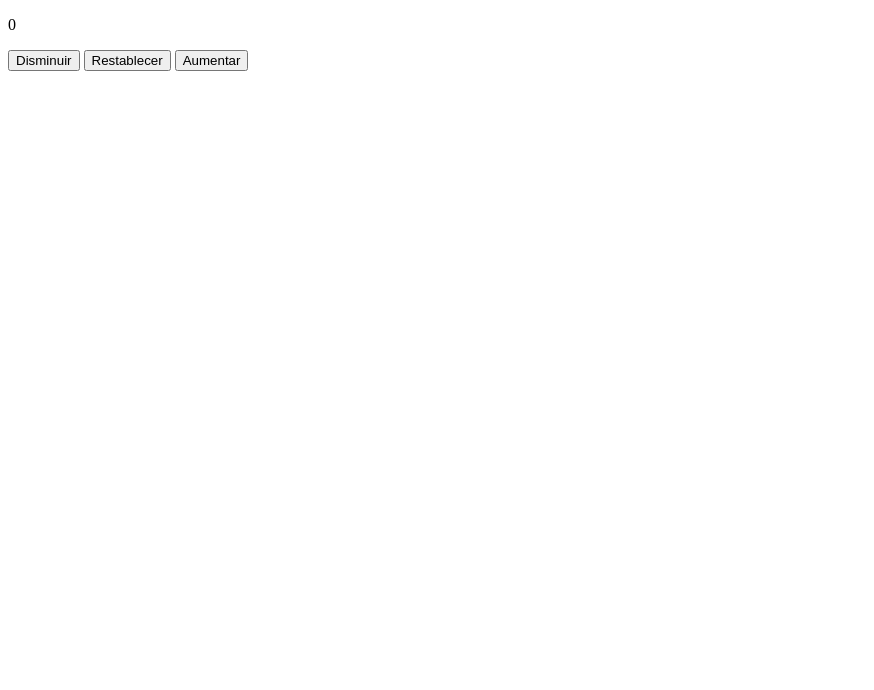
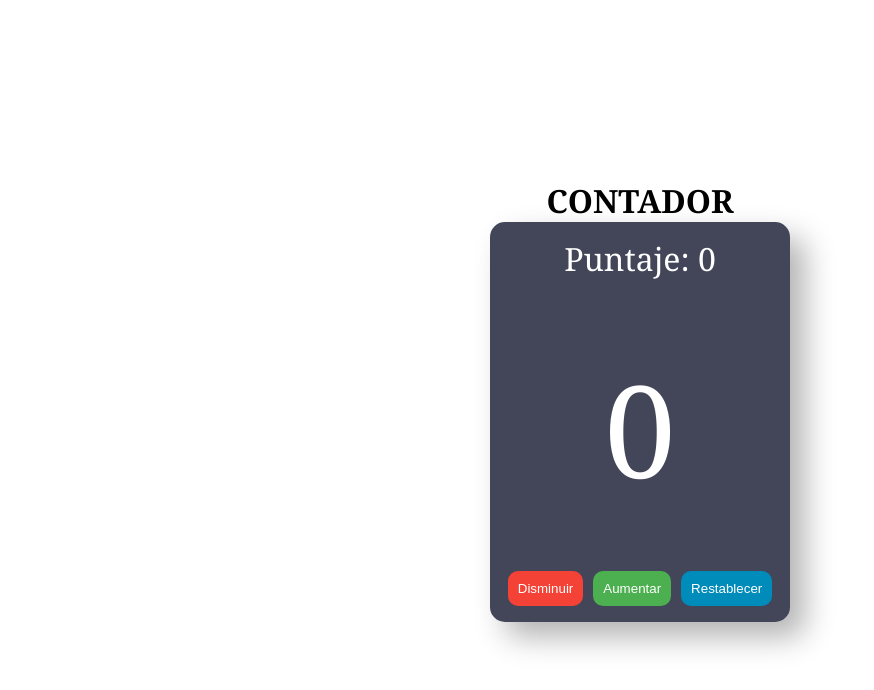
Before and after one commit to FARNIKS/Ejercicios-JS, a plain HTML site: page Contador/index.html in a window 1280 px wide. Shown: the whole page, without its empty margins (0-874 px from the left). Drawn offline with Linux system fonts and the light colour scheme.

Commit message:
Add counter proyect

```diff
--- a/Contador/index.html
+++ b/Contador/index.html
@@ -3,11 +3,25 @@
   <head>
     <meta charset="UTF-8" />
     <meta name="viewport" content="width=device-width, initial-scale=1.0" />
+    <link rel="stylesheet" href="style.css" />
     <title>Contador</title>
-    <p>0</p>
-    <button class="disminuir">Disminuir</button>
-    <button class="restablecer">Restablecer</button>
-    <button class="aumentar">Aumentar</button>
   </head>
-  <body></body>
+  <body>
+    <div class="contador">
+      <h1>CONTADOR</h1>
+      <div class="tablero">
+        <p class="score">Puntaje: <span id="score">0</span></p>
+        <div class="contenedor_contador"></div>
+        <span class="display" id="display">0</span>
+        <div class="botones">
+          <button class="boton disminuir" id="disminuir">Disminuir</button>
+          <button class="boton aumentar" id="aumentar">Aumentar</button>
+          <button class="boton restablecer" id="restablecer">
+            Restablecer
+          </button>
+        </div>
+      </div>
+    </div>
+    <script src="script.js"></script>
+  </body>
 </html>
--- a/Contador/script.js
+++ b/Contador/script.js
@@ -1,10 +1,31 @@
-let disminuir = document.querySelector("disminuir");
-let restablecer = document.querySelector("restablecer");
-let aumentar = document.querySelector("aumentar");
-let display = document.querySelector("p");
+// ...existing code...
+const disminuir = document.getElementById("disminuir");
+const restablecer = document.getElementById("restablecer");
+const aumentar = document.getElementById("aumentar");
+const display = document.getElementById("display");
+const score = document.getElementById("score");
 
 let contador = 0;
+let puntaje = 0;
 
-const actualizarDisplay = () => {
-  display.textContent = contador;
-};
+aumentar.addEventListener("click", () => {
+  contador++;
+  display.innerText = contador;
+});
+
+disminuir.addEventListener("click", () => {
+  contador--;
+  if (contador < 0) {
+    contador = 0;
+  }
+  display.innerText = contador;
+});
+
+restablecer.addEventListener("click", () => {
+  if (contador > puntaje) {
+    puntaje = contador;
+  }
+  contador = 0;
+  display.innerText = contador;
+  score.innerText = puntaje;
+});
--- a/Contador/style.css
+++ b/Contador/style.css
@@ -0,0 +1,74 @@
+* {
+  margin: 0;
+  padding: 0;
+  box-sizing: border-box;
+}
+
+.contador {
+  height: 100vh;
+  display: flex;
+  flex-direction: column;
+  align-items: center;
+  justify-content: center;
+  font-family: Georgia, "Times New Roman", Times, serif;
+}
+
+.tablero {
+  width: 300px;
+  height: 400px;
+  display: flex;
+  flex-direction: column;
+  align-items: center;
+  justify-content: space-around;
+  background-color: #424658;
+  border-radius: 15px;
+  box-shadow: 15px 15px 30px rgba(0, 0, 0, 0.3);
+}
+
+.display {
+  width: 100%;
+  height: 200px;
+  display: flex;
+  justify-content: center;
+  font-size: 8rem;
+  color: white;
+}
+
+.botones {
+  display: flex;
+  gap: 10px;
+}
+
+.boton {
+  padding: 10px;
+  border-radius: 10px;
+  border: none;
+}
+
+.aumentar {
+  background-color: #4caf50;
+  color: white;
+}
+.aumentar:hover {
+  background-color: #005504;
+}
+.disminuir {
+  background-color: #f44336;
+  color: white;
+}
+.disminuir:hover {
+  background-color: #b8350d;
+}
+
+.restablecer {
+  background-color: #008cba;
+  color: white;
+}
+.restablecer:hover {
+  background-color: #005f73;
+}
+
+.score {
+  font-size: 2rem;
+  color: white;
+}
```
